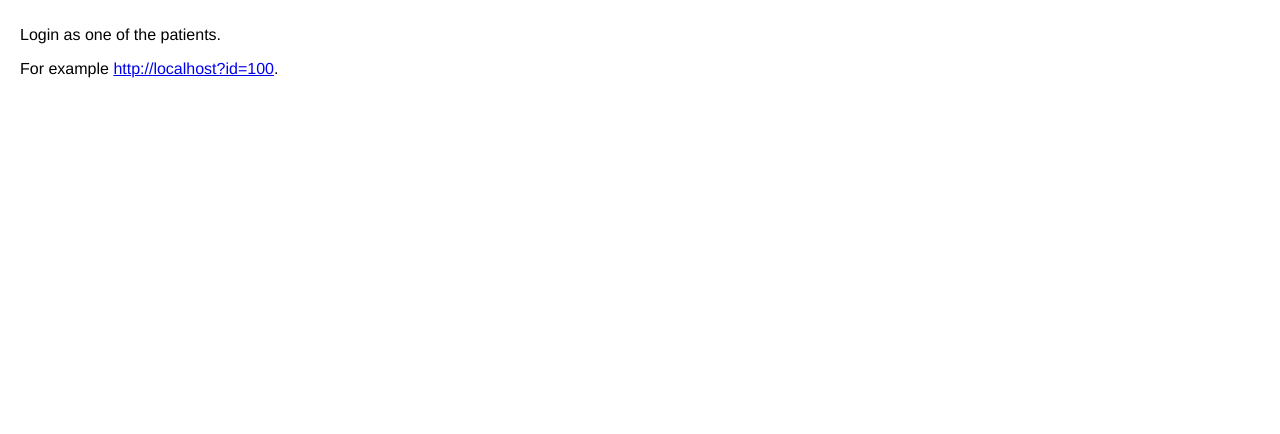
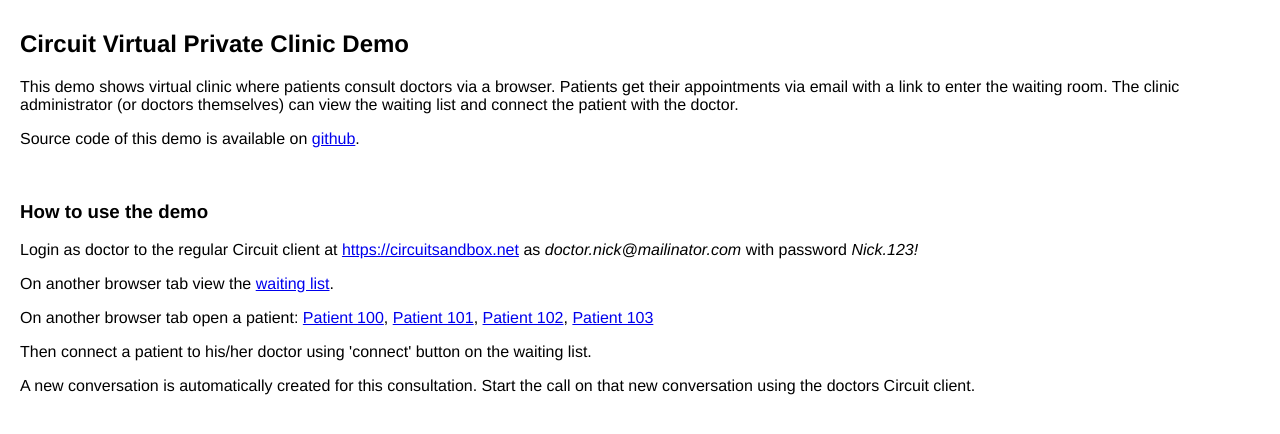
Before and after one commit to circuit/virtual-patient-clinic, a website: page public/index.html in a window 1280 px wide. Drawn offline with nearby package versions, Linux system fonts and the light colour scheme.

Commit message:
New doctor

```diff
--- a/public/index.html
+++ b/public/index.html
@@ -15,8 +15,17 @@
         <p>The estimated waiting time is {{info.wait}} minutes at which time you will be connected to the doctor.</p>
     </div>
     <div v-else>
-      <p>Login as one of the patients.</p>
-      <p>For example <a v-bind:href="patientExampleUrl">{{patientExampleUrl}}</a>.</p>
+      <h2>Circuit Virtual Private Clinic Demo</h2>
+      <p>This demo shows virtual clinic where patients consult doctors via a browser. Patients get their appointments via email with a link to enter the waiting room.
+        The clinic administrator (or doctors themselves) can view the waiting list and connect the patient with the doctor.</p>
+      <p>Source code of this demo is available on <a href="https://github.com/circuit/virtual-patient-clinic">github</a>.</p>
+      <br>
+      <h3>How to use the demo</h3>
+      <p>Login as doctor to the regular Circuit client at <a href="https://circuitsandbox.net">https://circuitsandbox.net</a> as <i>doctor.nick@mailinator.com</i> with password <i>Nick.123!</i></p>
+      <p>On another browser tab view the <a href="/operator">waiting list</a>.</p>
+      <p>On another browser tab open a patient: <a href="/?id=100">Patient 100</a>, <a href="/?id=101">Patient 101</a>, <a href="/?id=102">Patient 102</a>, <a href="/?id=103">Patient 103</a></p>
+      <p>Then connect a patient to his/her doctor using 'connect' button on the waiting list.</p>
+      <p>A new conversation is automatically created for this consultation. Start the call on that new conversation using the doctors Circuit client.</p>
     </div>
   </div>
 
--- a/public/main.js
+++ b/public/main.js
@@ -19,8 +19,7 @@
     el: '#app',
     data: {
         info: {},
-        id: null,
-        patientExampleUrl: location.origin + '?id=100',
+        id: null
     },
     created: function() {
         let params = getParams(window.location.search);
```
Also changed, not shown: appointments.json (+6 -6 lines).
